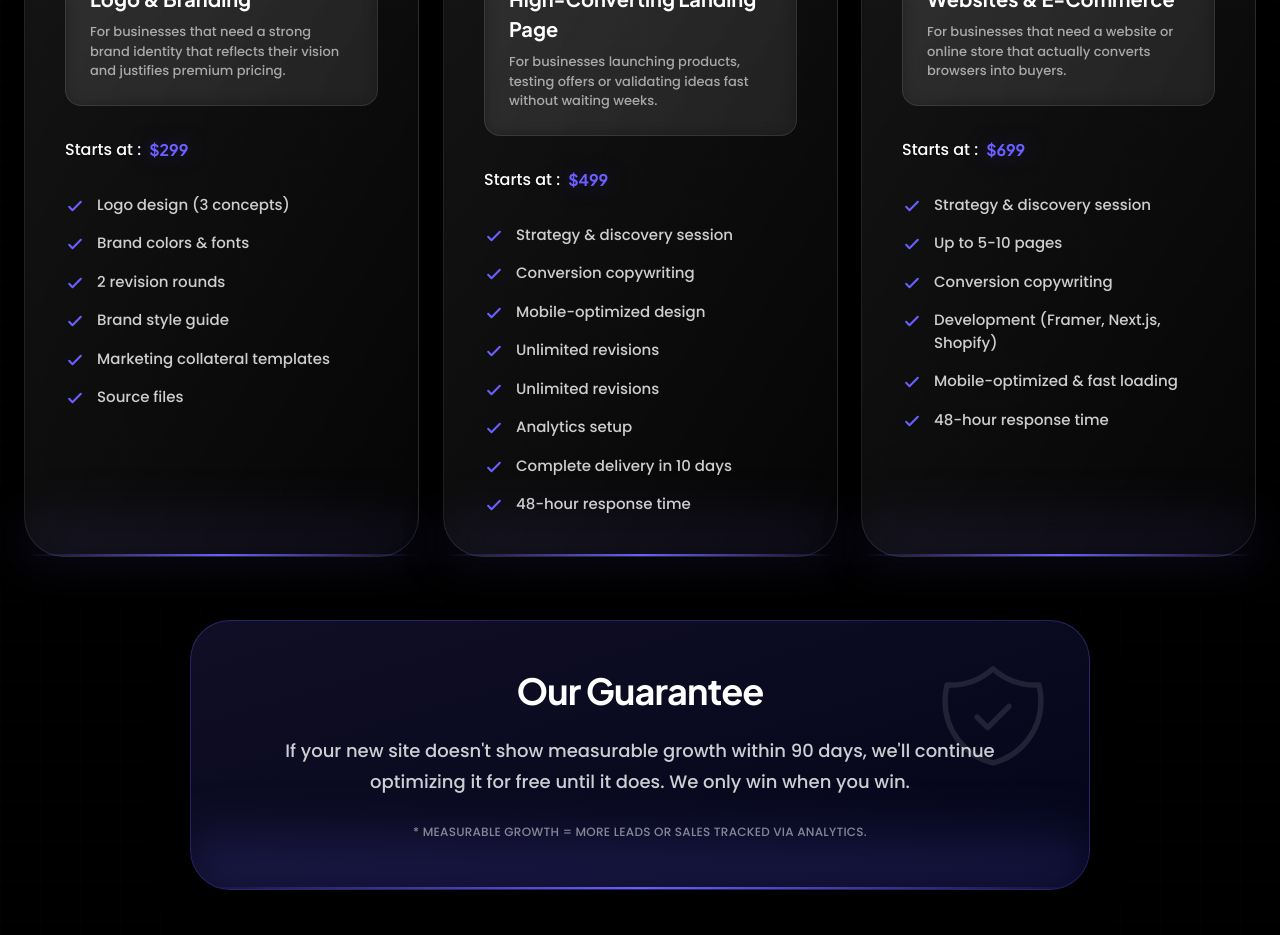
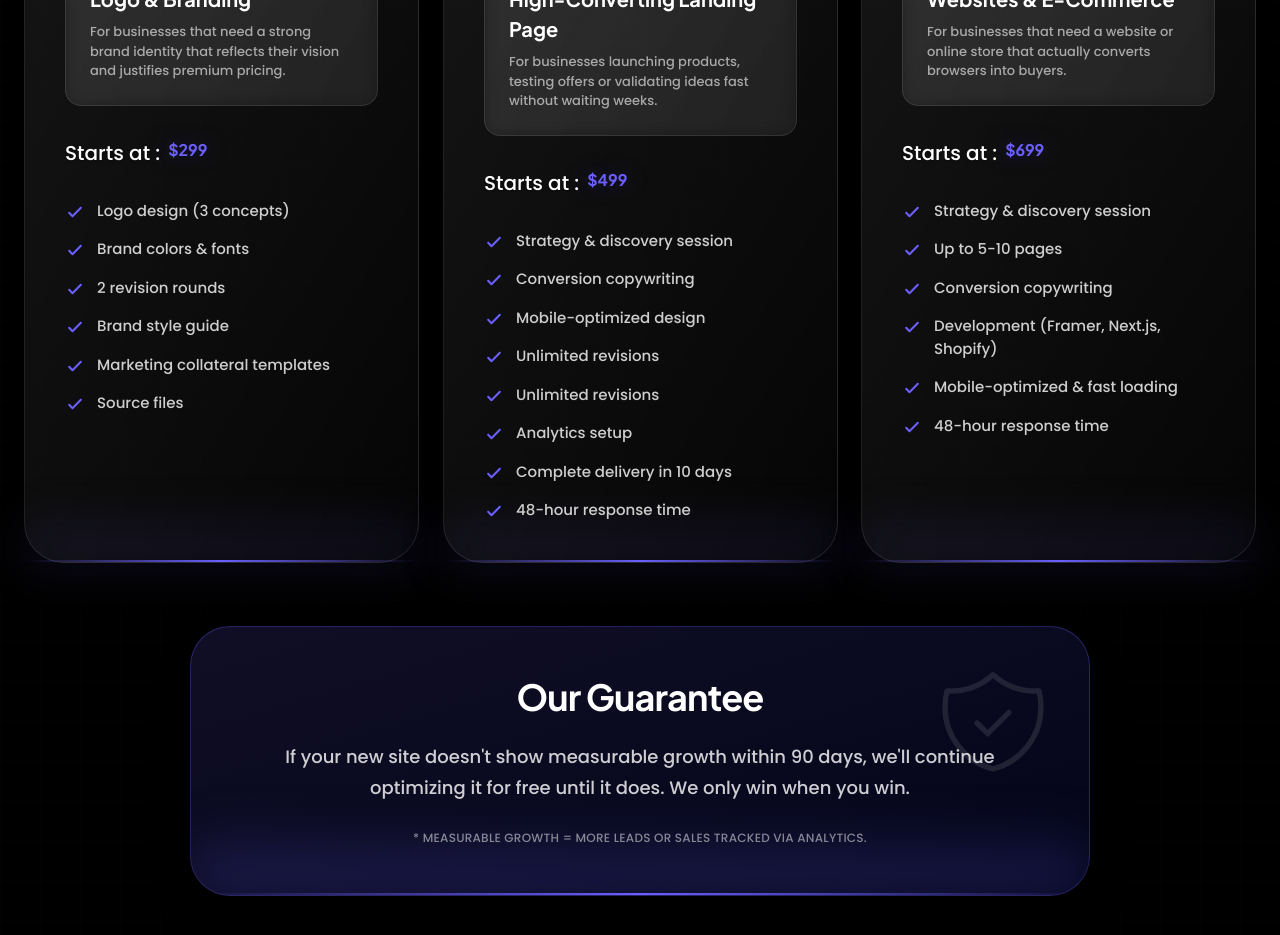
Before and after one commit to varun-vk17/roninbuild, a React (Vite) app: page / in a window 1280 px wide. Shown: the part 4960-5895 px from the top of the page. Built offline with nearby package versions, Linux system fonts and the light colour scheme.

Commit message:
Adjust pricing text size

```diff
--- a/src/App.tsx
+++ b/src/App.tsx
@@ -806,13 +806,13 @@ function PricingSection() {
                 {/* Price Section */}
                 <div className="mb-8 relative z-50 flex items-baseline gap-2 isolate">
                   <span
-                    className="font-['Poppins',sans-serif] text-[16px]"
+                    className="font-['Poppins',sans-serif] text-[20px]"
                     style={{ color: '#ffffff', opacity: 1, textShadow: '0 1px 2px rgba(0,0,0,0.5)' }}
                   >
                     Starts at :
                   </span>
                   <span
-                    className="font-['Plus_Jakarta_Sans',sans-serif] font-bold text-[60px] sm:text-[70px]"
+                    className="font-['Plus_Jakarta_Sans',sans-serif] font-bold text-[40px] sm:text-[48px]"
                     style={{ color: '#6B5FFF', opacity: 1, textShadow: '0 0 25px rgba(107, 95, 255, 0.4)' }}
                   >
                     {pkg.price}
```
